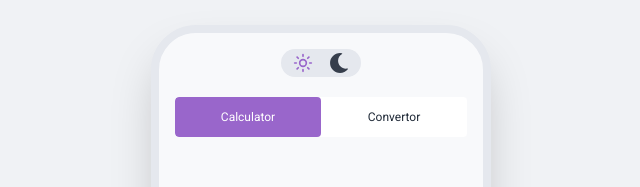
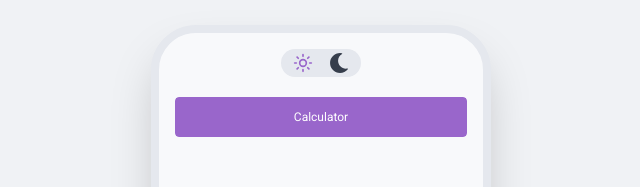
Before and after one commit to Aarushkashyap/Cal-C-2.0, a React (Vite) app: page / in a window 1280 px wide. Shown: the top 187 px of the page, without its empty margins (319-959 px from the left). Built offline with nearby package versions, Linux system fonts and the light colour scheme.

Commit message:
removed convertor section from UI

```diff
--- a/src/App.jsx
+++ b/src/App.jsx
@@ -2,6 +2,7 @@ import React, { useState } from 'react'
 import Switch from './components/Switch'
 import Calculator from './components/Calculator';
 import ThemeSwitch from './components/ThemeSwitch';
+import Converter from './components/Converter';
 
 const App = () => {
     const [selectedIndex, setSelectedIndex] = useState(0);
@@ -19,14 +20,16 @@ const App = () => {
             <div className='px-4 mb-4'>
             <ThemeSwitch/>
             <Switch
-            options={["calculator", "convertor", //"others" for future work
+            options={["calculator", //"convertor", //"others" for future work
 
             ]}
             selectedIndex={selectedIndex}
             onClick={handleChange}
             />
             </div>
-            <Calculator/>
+            {
+              selectedIndex === 0 ? <Calculator/> : <Converter/>
+             }
         </div>
     </div>
   )
```
